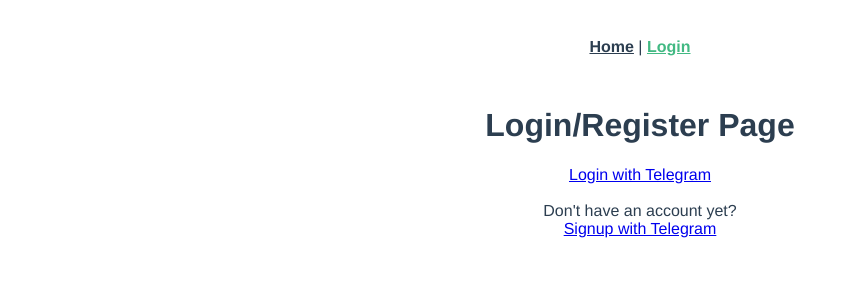
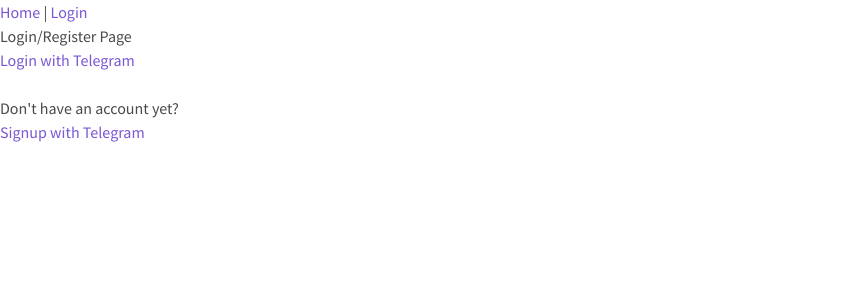
Before and after one commit to smumods/frontend, a Vue app: page /login in a window 1280 px wide. Shown: the top 300 px of the page, without its empty margins (0-856 px from the left). Built offline with nearby package versions, Linux system fonts and the light colour scheme.

Commit message:
Added dependencies for bulma and source sans pro font

```diff
--- a/package.json
+++ b/package.json
@@ -11,6 +11,7 @@
   },
   "dependencies": {
     "axios": "^0.18.0",
+    "buefy": "^0.7.3",
     "vue": "^2.5.17",
     "vue-class-component": "^6.0.0",
     "vue-property-decorator": "^7.0.0",
--- a/public/index.html
+++ b/public/index.html
@@ -6,6 +6,8 @@
     <meta name="viewport" content="width=device-width,initial-scale=1.0">
     <link rel="icon" href="<%= BASE_URL %>favicon.ico">
     <title>smumods-frontend</title>
+    <link rel="stylesheet" href="//cdn.materialdesignicons.com/2.0.46/css/materialdesignicons.min.css">
+    <link href="https://fonts.googleapis.com/css?family=Source+Sans+Pro" rel="stylesheet">
   </head>
   <body>
     <noscript>
--- a/src/App.vue
+++ b/src/App.vue
@@ -8,22 +8,9 @@
   </div>
 </template>
 
-<style lang="scss">
+<style>
 #app {
-  font-family: 'Avenir', Helvetica, Arial, sans-serif;
-  -webkit-font-smoothing: antialiased;
-  -moz-osx-font-smoothing: grayscale;
-  text-align: center;
-  color: #2c3e50;
-}
-#nav {
-  padding: 30px;
-  a {
-    font-weight: bold;
-    color: #2c3e50;
-    &.router-link-exact-active {
-      color: #42b983;
-    }
-  }
+  box-sizing: border-box;
+  font-family: 'Source Sans Pro', sans-serif;
 }
 </style>
--- a/src/main.ts
+++ b/src/main.ts
@@ -2,6 +2,11 @@
 import App from './App.vue';
 import router from './router';
 import store from './store';
+
+// Buefy
+import Buefy from 'buefy';
+import 'buefy/dist/buefy.css';
+Vue.use(Buefy);
 
 Vue.config.productionTip = false;
 
--- a/tslint.json
+++ b/tslint.json
@@ -1,5 +1,5 @@
 {
-  "defaultSeverity": "warning",
+  "defaultSeverity": "off",
   "extends": [
     "tslint:recommended"
   ],
@@ -9,7 +9,8 @@
     ]
   },
   "rules": {
-    "quotemark": [true, "single"],
+    "quotemark": [true, "double"],
+    "severity": "off",
     "indent": [true, "spaces", 2],
     "interface-name": false,
     "ordered-imports": false,
```
Also changed, not shown: 2 other files (tests, documents, lock files or other folders).
